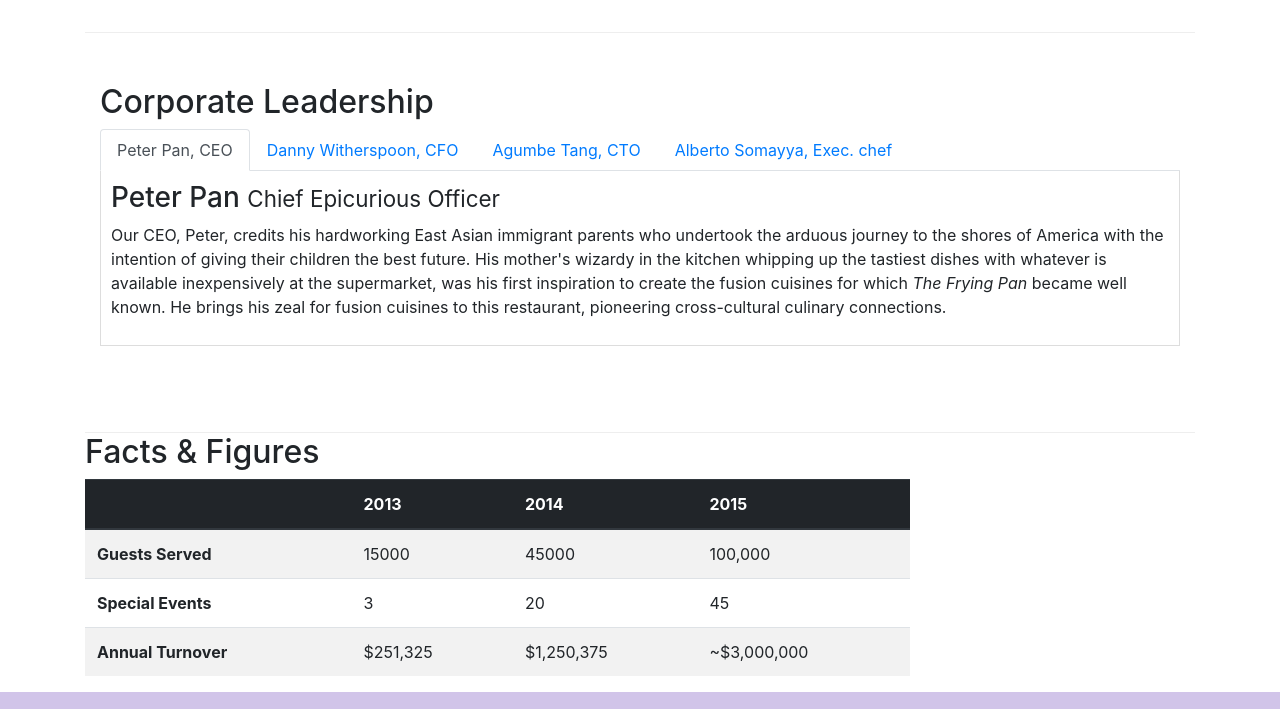
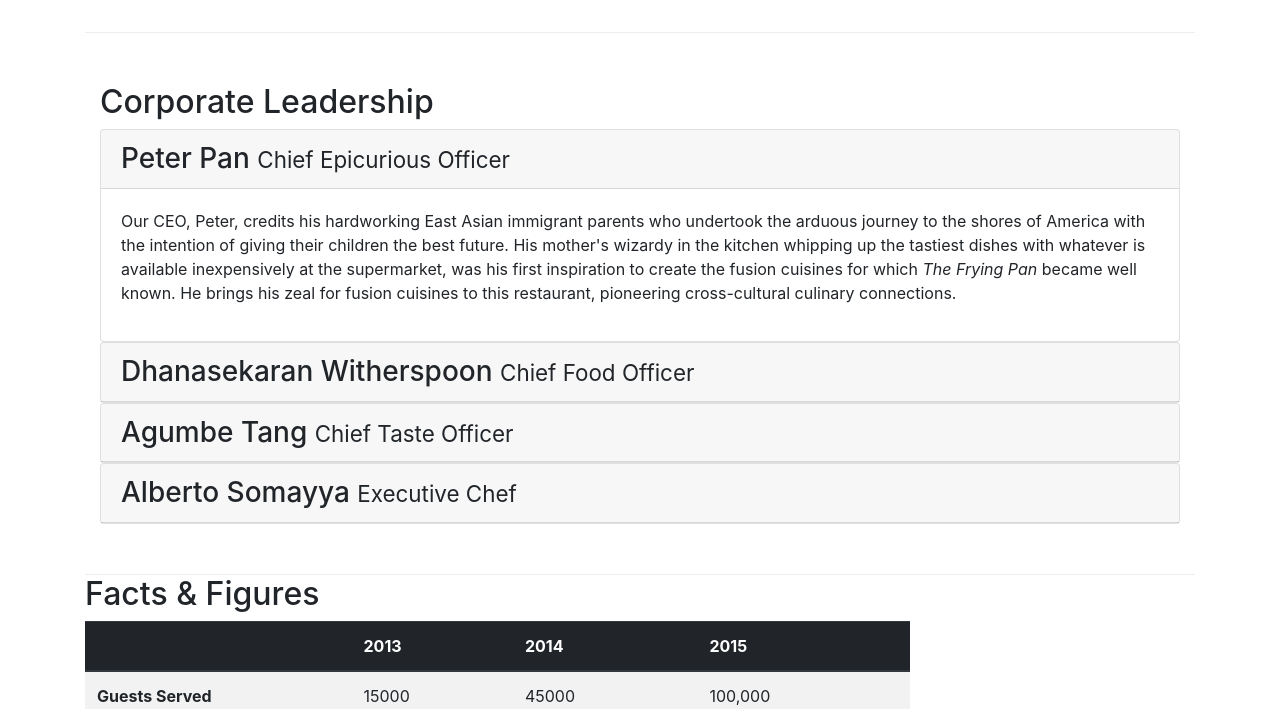
Before and after one commit to Sumit-Sahu/conFusion, a website: page aboutus.html in a window 1280 px wide. Shown: the part 1040-1749 px from the top of the page. Drawn offline with nearby package versions, Linux system fonts and the light colour scheme.

Commit message:
Accordion

```diff
--- a/aboutus.html
+++ b/aboutus.html
@@ -107,42 +107,64 @@
         <div class="row row-content">
             <div class="col-12 col-sm-12">
                 <h2>Corporate Leadership</h2>
-                <ul class="nav nav-tabs">
-                    <li class="nav-item">
-                        <a class="nav-link active" href="#peter" role="tab" data-toggle="tab">Peter Pan, CEO</a>
-                    </li>
-                    <li class="nav-item">
-                        <a class="nav-link" href="#danny" role="tab" data-toggle="tab">Danny Witherspoon, CFO</a>
-                    </li>
-                    <li class="nav-item">
-                        <a class="nav-link" href="#agumbe" role="tab" data-toggle="tab">Agumbe Tang, CTO</a>
-                    </li>
-                    <li class="nav-item">
-                        <a class="nav-link" href="#alberto" role="tab" data-toggle="tab">Alberto Somayya, Exec. chef</a>
-                    </li>
-
-                </ul>
-                <div class="tab-content">
-                    <div role="tabpanel" class="tab-pane fade active show" id="peter">
-                        <h3>Peter Pan <small>Chief Epicurious Officer</small></h3>
-                        <p class="d-none d-sm-block">Our CEO, Peter, credits his hardworking East Asian immigrant parents who undertook the arduous journey to the shores of America with the intention of giving their children the best future. His mother's wizardy in the kitchen whipping up the tastiest dishes with whatever is available inexpensively at the supermarket, was his first inspiration to create the fusion cuisines for which <em>The Frying Pan</em> became well known. He brings his zeal for fusion cuisines to this restaurant, pioneering cross-cultural culinary connections.</p>
+                <div id="accordion">
+                    <div class="card">
+                        <div class="card-header" id="peterhead" role="tab">
+                            <h3 class="mb-0">
+                                <a data-toggle="collapse" data-target="#peter">
+                                    Peter Pan <small>Chief Epicurious Officer</small>
+                                </a>
+                            </h3>
+                        </div>
+                        <div  class="collapse show" id="peter" data-parent="#accordion">
+                            <div class="card-body">
+                                <p class="d-none d-sm-block">Our CEO, Peter, credits his hardworking East Asian immigrant parents who undertook the arduous journey to the shores of America with the intention of giving their children the best future. His mother's wizardy in the kitchen whipping up the tastiest dishes with whatever is available inexpensively at the supermarket, was his first inspiration to create the fusion cuisines for which <em>The Frying Pan</em> became well known. He brings his zeal for fusion cuisines to this restaurant, pioneering cross-cultural culinary connections.</p>
+                            </div>
+                        </div>
                     </div>
-                    <div role="tabpanel" class="tab-pane fade " id="danny">
-                        <h3>Dhanasekaran Witherspoon <small>Chief Food Officer</small></h3>
-                        <p class="d-none d-sm-block">Our CFO, Danny, as he is affectionately referred to by his colleagues, comes from a long established family tradition in farming and produce. His experiences growing up on a farm in the Australian outback gave him great appreciation for varieties of food sources. As he puts it in his own words, <em>Everything that runs, wins, and everything that stays, pays!</em></p>
+                    <div class="card">
+                        <div class="card-header" id="dannyhead" role="tab">
+                            <h3 class="mb-0">
+                                <a data-toggle="collapse" data-target="#danny">
+                                    Dhanasekaran Witherspoon <small>Chief Food Officer</small>
+                                </a>
+                            </h3>
+                        </div>
+                        <div  class="collapse " id="danny" data-parent="#accordion">
+                            <div class="card-body">
+                                <p class="d-none d-sm-block">Our CFO, Danny, as he is affectionately referred to by his colleagues, comes from a long established family tradition in farming and produce. His experiences growing up on a farm in the Australian outback gave him great appreciation for varieties of food sources. As he puts it in his own words, <em>Everything that runs, wins, and everything that stays, pays!</em></p>
+                            </div>
+                        </div>
                     </div>
-                    <div role="tabpanel" class="tab-pane fade " id="agumbe">
-                        <h3>Agumbe Tang <small>Chief Taste Officer</small></h3>
-                        <p class="d-none d-sm-block">Blessed with the most discerning gustatory sense, Agumbe, our CTO, personally ensures that every dish that we serve meets his exacting tastes. Our chefs dread the tongue lashing that ensues if their dish does not meet his exacting standards. He lives by his motto, <em>You click only if you survive my lick.</em></p>
-
+                    <div class="card">
+                        <div class="card-header" role="tab" id="agumbehead">
+                            <h3 class="mb-0">
+                                <a class="collapsed" data-toggle="collapse" data-target="#agumbe">
+                                    Agumbe Tang <small>Chief Taste Officer</small>
+                                </a>
+                            </h3>
+                        </div>
+                        <div class="collapse" id="agumbe" data-parent="#accordion">
+                            <div class="card-body">
+                                <p class="d-none d-sm-block">Blessed with the most discerning gustatory sense, Agumbe, our CTO, personally ensures that every dish that we serve meets his exacting tastes. Our chefs dread the tongue lashing that ensues if their dish does not meet his exacting standards. He lives by his motto, <em>You click only if you survive my lick.</em></p>
+                            </div>
+                        </div>
                     </div>
-                    <div role="tabpanel" class="tab-pane fade " id="alberto">
-                        <h3>Alberto Somayya <small>Executive Chef</small></h3>
-                        <p class="d-none d-sm-block">Award winning three-star Michelin chef with wide International experience having worked closely with whos-who in the culinary world, he specializes in creating mouthwatering Indo-Italian fusion experiences. He says, <em>Put together the cuisines from the two craziest cultures, and you get a winning hit! Amma Mia!</em></p>
-
+                    <div class="card">
+                        <div class="card-header" role="tab" id="albertohead">
+                            <h3 class="mb-0">
+                                <a class="collapsed" data-toggle="collapse" data-target="#alberto">
+                                    Alberto Somayya <small>Executive Chef</small>
+                                </a>
+                            </h3>
+                        </div>
+                        <div class="collapse" id="alberto" data-parent="#accordion">
+                            <div class="card-body">
+                                <p class="d-none d-sm-block">Award winning three-star Michelin chef with wide International experience having worked closely with whos-who in the culinary world, he specializes in creating mouthwatering Indo-Italian fusion experiences. He says, <em>Put together the cuisines from the two craziest cultures, and you get a winning hit! Amma Mia!</em></p>
+                            </div>
+                        </div>
                     </div>
                 </div>
-
             </div>
        </div>
        <div class="row">
```
